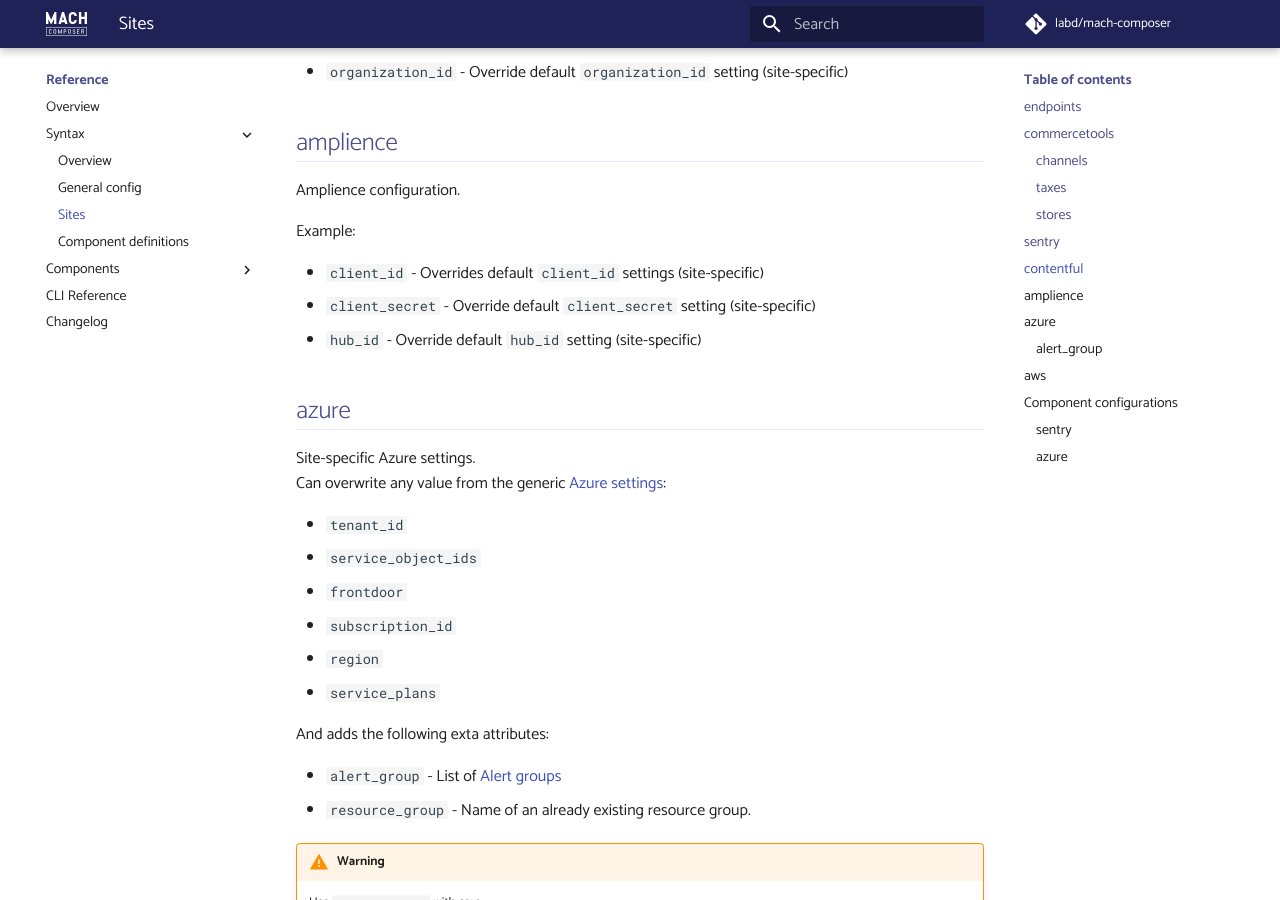
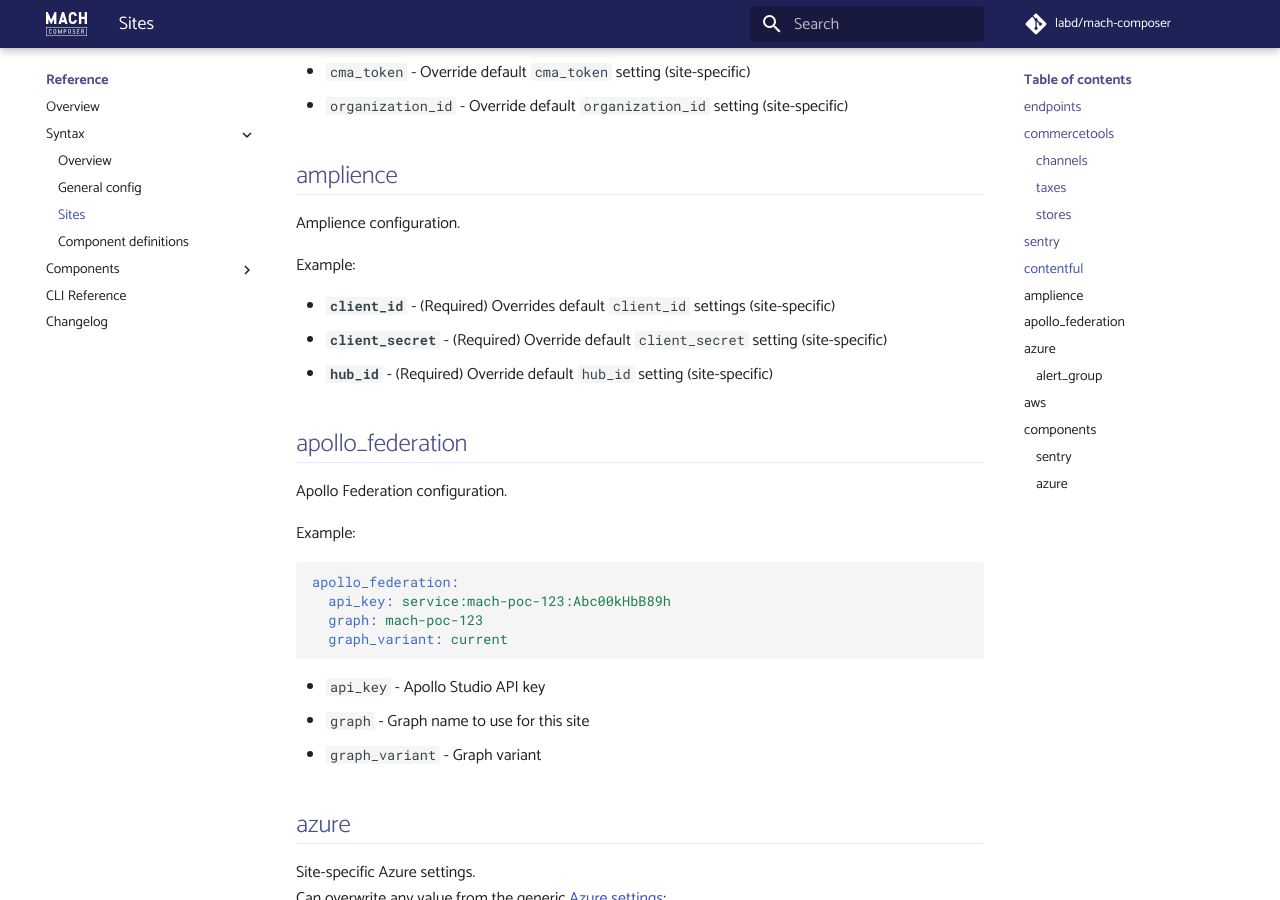
Before and after one commit to mach-composer/mach-composer-cli, an MkDocs documentation site: the page built from docs/src/reference/syntax/sites.md, in a window 1280 px wide and 900 px high, scrolled down 3911 px. Built offline with MkDocs 1.6.1 and Material for MkDocs 9.7.7, drawn with Linux system fonts in a browser that asks for light colours; a script that is not in the unit is left out; comment, search, counter and statistics services are not loaded; some of the changed text lies outside the part shown.

Commit message:
Update apollo syntax

````diff
--- a/docs/src/reference/syntax/sites.md
+++ b/docs/src/reference/syntax/sites.md
@@ -9,9 +9,10 @@
 - `commercetools` - [commercetools configuration](#commercetools) block
 - `sentry` - [Sentry configuration](#sentry) block
 - `contentful` - [Contentful configuration](#contentful) block
+- `apollo_federation` - [Apollo Federation configuration](#apollo-federation) block
 - `azure` - [Azure](#azure) settings
 - `aws` - [AWS](#aws) settings
-- `components` - [Component configurations](#component-configurations)
+- `components` - [Component configurations](#components)
 
 ## endpoints
 
@@ -160,9 +161,27 @@
 
 Example:
 
-- `client_id` - Overrides default `client_id` settings (site-specific)
-- `client_secret` - Override default `client_secret` setting (site-specific)
-- `hub_id` - Override default `hub_id` setting (site-specific)
+- **`client_id`** - (Required) Overrides default `client_id` settings (site-specific)
+- **`client_secret`** - (Required) Override default `client_secret` setting (site-specific)
+- **`hub_id`** - (Required) Override default `hub_id` setting (site-specific)
+
+
+## apollo_federation
+
+Apollo Federation configuration.
+
+Example:
+
+```yaml
+apollo_federation:
+  api_key: service:mach-poc-123:Abc00kHbB89h
+  graph: mach-poc-123
+  graph_variant: current
+```
+
+- `api_key` - Apollo Studio API key
+- `graph` - Graph name to use for this site
+- `graph_variant` - Graph variant
 
 
 ## azure
@@ -225,7 +244,7 @@
 - `extra_providers`
 
 
-## Component configurations
+## components
 
 Configures the components for the site. The must reference a defined component (defined in the [component definitions](#components))
 
````
Also changed, not shown: docs/src/howto/create-component.md (+1 -1 lines), docs/src/howto/security/handle-secrets.md (+1 -1 lines), docs/src/reference/syntax/components.md (+1 -1 lines), docs/src/reference/syntax/index.md (+1 -1 lines), docs/src/topics/integrations/sentry.md (+1 -1 lines), 1 other file.
